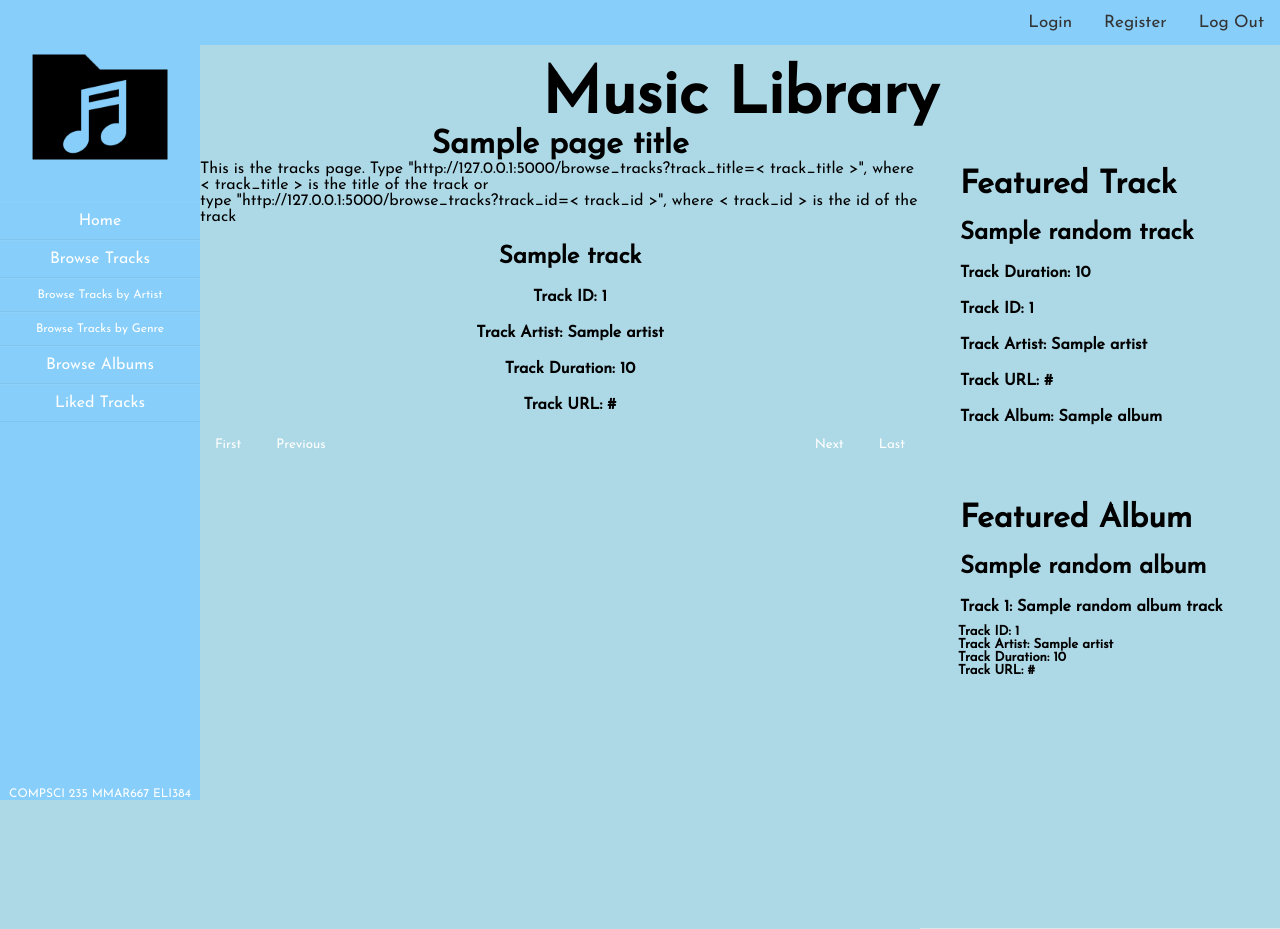
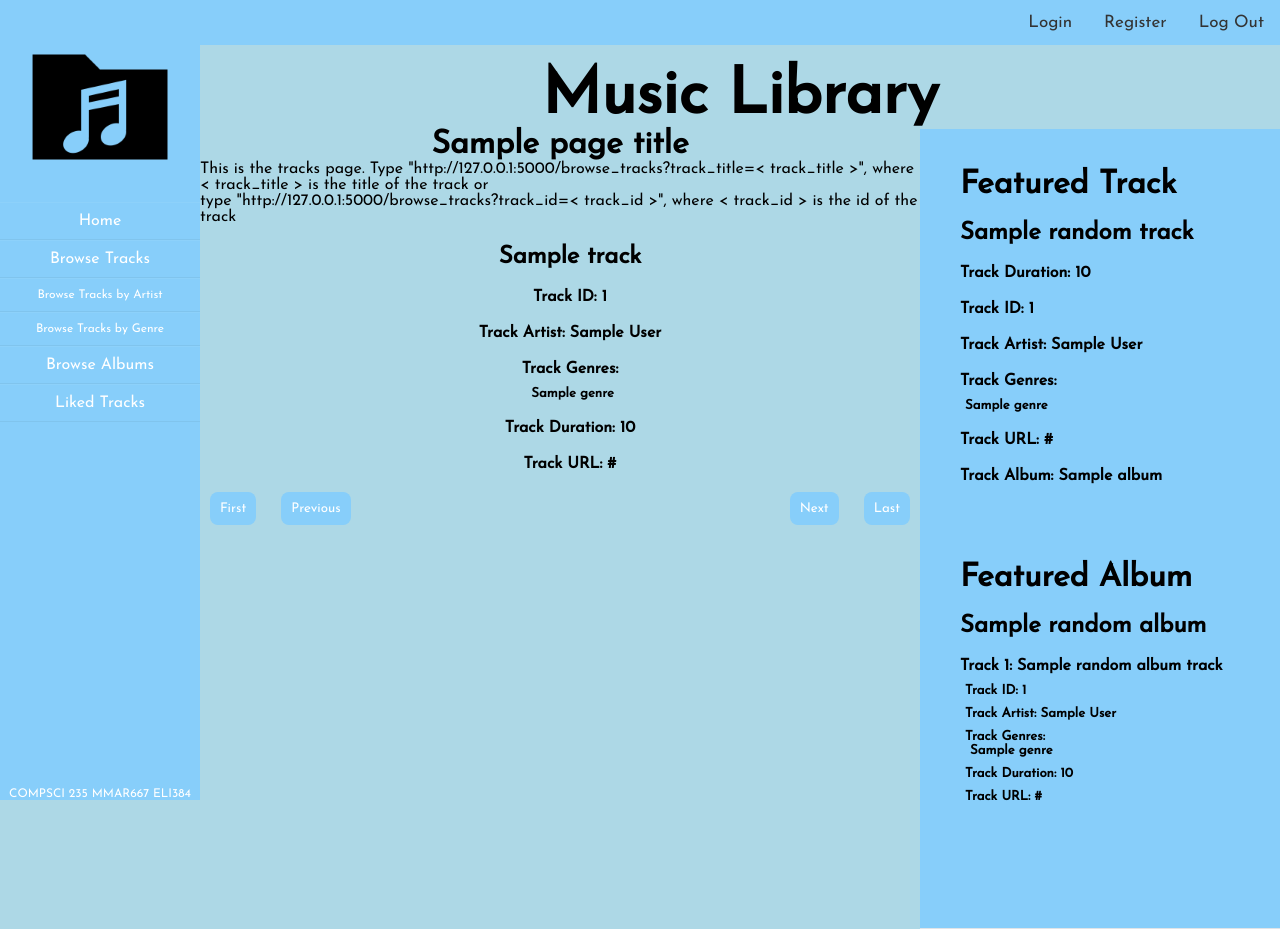
Before and after one commit to MichaelMar7/COMPSCI235-Assignment, a Flask app: template music/templates/browse/tracks.html in a window 1280 px wide. Run offline with Flask 2, Linux system fonts and the light colour scheme; the template is opened without the code that fills it: most values are stand-ins (such as "Sample title", 1, 10 or a date in 2020); parts of the project's set-up code (start-up, migrations or seed data) failed here and were passed over.

Commit message:
Fixed track info display in sidebar and tracks page, and added genres info for track

```diff
--- a/music/static/css/styles.css
+++ b/music/static/css/styles.css
@@ -33,8 +33,8 @@ h4 {
     margin-bottom: 10px;
 }
 h5 {
-    margin-left: 18px;
-    margin-top: 0px;
+    margin-left: 25px;
+    margin-top: 10px;
 }
 #header {
     text-align: center;
@@ -83,25 +83,25 @@ h5 {
     color: #fff;
 }
 .btn-general {
-    background-color: lightblue;
+    background-color: lightskyblue;
     color: white;
     border: none;
     border-radius: 8px;
     display: inline-block;
     padding: 10px;
-    margin: 5px;
+    margin: 10px;
     /*float:left;*/
 }
 
 .btn-general-disabled {
-    background-color: lightblue;
+    background-color: lightskyblue;
     color: white;
     border: none;
     border-radius: 8px;
     display: inline-block;
     padding: 10px;
-    margin: 5px;
-    opacity: 0.7;
+    margin: 10px;
+    opacity: 0.5;
     /*float:left;*/
 }
 
@@ -134,7 +134,7 @@ h5 {
     text-align: center;
 }
 #sidebar1 {
-    background-color: lightblue;
+    background-color: lightskyblue;
     color: aliceblue;
     width: 33.3333333%;
     min-height: 100vh;
--- a/music/templates/browse/tracks.html
+++ b/music/templates/browse/tracks.html
@@ -9,7 +9,11 @@ type "http://127.0.0.1:5000/browse_tracks?track_id=&lt track_id &gt", where &lt
 <div style="text-align:center">
     <h3>{{ track.title }}</h3>
     <h4>Track ID: {{ track.track_id }}</h4>
-    <h4>Track Artist: {{ track.artist }}</h4>
+    <h4>Track Artist: {{ track.artist.full_name }}</h4>
+        <h4>Track Genres: </h4>
+        {% for genre in track.genres %}
+        <h5>{{ genre.name }}</h5>
+        {% endfor %}
     <h4>Track Duration: <b>{{ track.track_duration }}</b></h4>
     <h4>Track URL: {{ track.track_url }}</h4>
 </div>
--- a/music/templates/sidebar1.html
+++ b/music/templates/sidebar1.html
@@ -8,7 +8,11 @@
         <h3>{{ random_track.title }}</h3>
         <h4>Track Duration: {{ random_track.track_duration }} </h4>
         <h4>Track ID: {{ random_track.track_id }}</h4>
-        <h4>Track Artist: {{ random_track.artist }}</h4>
+        <h4>Track Artist: {{ random_track.artist.full_name }}</h4>
+        <h4>Track Genres: </h4>
+        {% for genre in random_track.genres %}
+        <h5>{{ genre.name }}</h5>
+        {% endfor %}
         <h4>Track URL: {{ random_track.track_url }}</h4>
         <h4>Track Album: {{ random_track.album.title }}</h4>
     </div>
@@ -18,13 +22,17 @@
     <header>
         <h2>Featured Album</h2>
     </header>
-    <div style="word-wrap: break-word">
+    <div style="word-wrap: break-word; margin-bottom:5%">
         <h3>{{ random_album.title }}</h3>
         {% if random_album_tracks|length <= 5 %}
             {% for i in range(0,random_album_tracks|length) %}
             <h4>Track {{i+1}}: {{ random_album_tracks[i].title }}</h4>
             <h5>Track ID: {{ random_album_tracks[i].track_id }}</h5>
-            <h5>Track Artist: {{ random_album_tracks[i].artist }}</h5>
+            <h5>Track Artist: {{ random_album_tracks[i].artist.full_name }}</h5>
+            <h5>Track Genres: </h5>
+            {% for genre in random_album_tracks[i].genres %}
+                <h5 style="margin-top:1px;margin-left:30px">{{ genre.name }}</h5>
+            {% endfor %}
             <h5>Track Duration: {{ random_album_tracks[i].track_duration }} </h5>
             <h5>Track URL: {{ random_album_tracks[i].track_url }}</h5>
             {% endfor %}
@@ -32,7 +40,11 @@
             {% for i in range(0,5) %}
             <h4>Track {{i+1}}: {{ random_album_tracks[i].title }}</h4>
             <h5>Track ID: {{ random_album_tracks[i].track_id }}</h5>
-            <h5>Track Artist: {{ random_album_tracks[i].artist }}</h5>
+            <h5>Track Artist: {{ random_album_tracks[i].artist.full_name }}</h5>
+            <h5>Track Genres: </h5>
+            {% for genre in random_album_tracks[i].genres %}
+                <h5 style="margin-top:1px;margin-left:30px">{{ genre.name }}</h5>
+            {% endfor %}
             <h5>Track Duration: {{ random_album_tracks[i].track_duration }} </h5>
             <h5>Track URL: {{ random_album_tracks[i].track_url }}</h5>
             {% endfor %}
```
